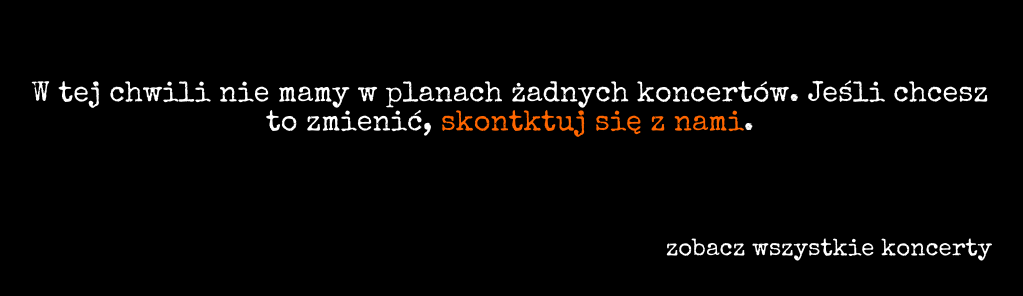
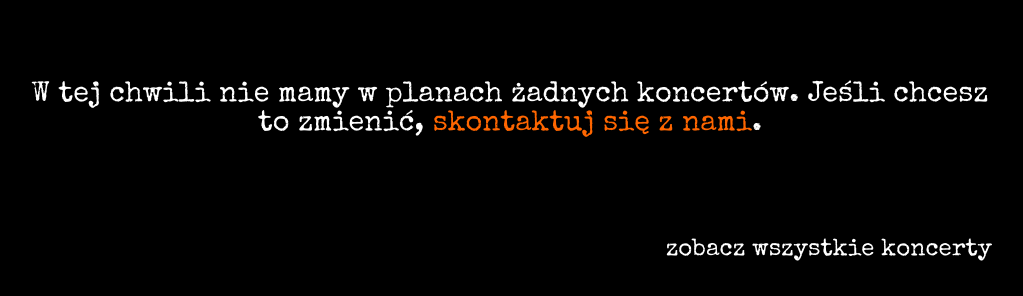
Before and after one commit to psamborski/czzk-v.2019, a Flask app: page / in a window 1280 px wide. Shown: the part 768-1064 px from the top of the page, without its empty margins (136-1159 px from the left). Run offline with Flask 2, Linux system fonts and the light colour scheme; data that the repository does not hold is empty; some libraries are stand-ins or nearby versions.

Commit message:
Word fix

```diff
--- a/app/templates/index.html
+++ b/app/templates/index.html
@@ -49,7 +49,7 @@
 			<div class="no-concerts">
                 <p>
                     W tej chwili nie mamy w planach żadnych koncertów. Jeśli chcesz to zmienić,
-                    <a href="{{ url_for('MainSite.contact') }}" class="orange underline-on-hover">skontktuj się z nami</a>.
+                    <a href="{{ url_for('MainSite.contact') }}" class="orange underline-on-hover">skontaktuj się z nami</a>.
                 </p>
             </div>
         {% else %}
```
